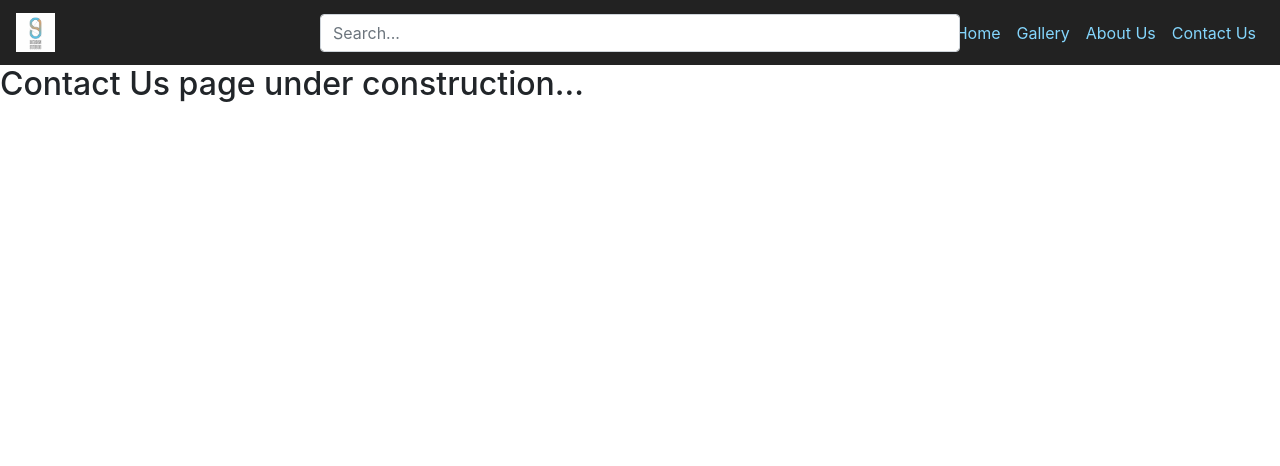
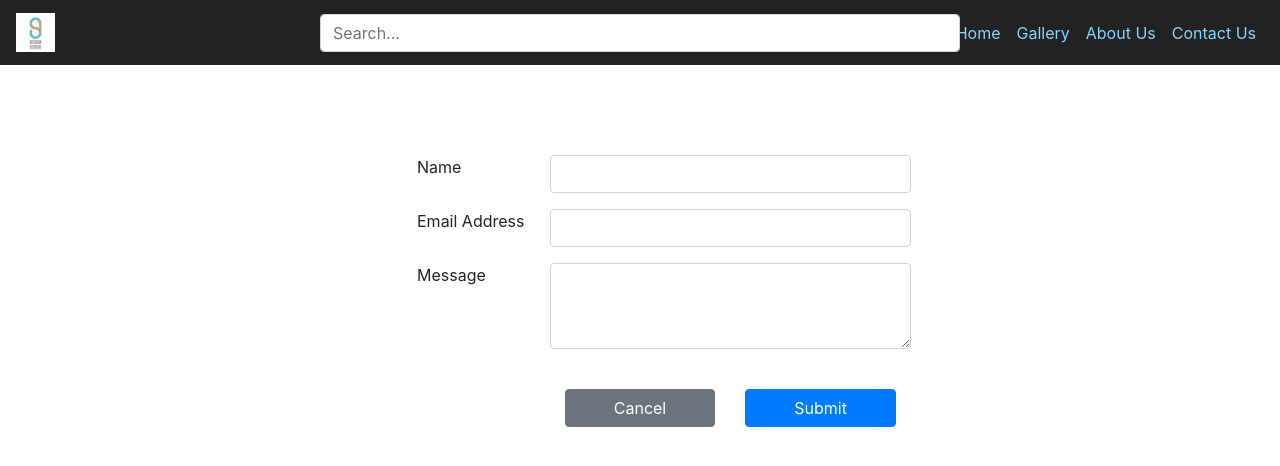
Before and after one commit to deshpandem10/jStudio-project, a React (Create React App) app in the folder code_files/: page /contact in a window 1280 px wide. Shown: the top 466 px of the page. Built offline with nearby package versions, Linux system fonts and the light colour scheme.

Commit message:
Contact us page designed. Form created to hold user name, email address and message. Bootstrap buttons to reset and submit form.

```diff
--- /dev/null
+++ b/code_files/src/Components/ContactPage/Contact.css
@@ -0,0 +1,18 @@
+
+
+/*  IMPORTANT --- ADD MEDIA QUERIES */
+
+.contactUs-page {
+    width: 40%;
+    margin: auto;
+    margin-top: 7%;
+}
+
+.contactForm-label {
+    text-align: start;
+    padding-left: 3em;
+}
+
+#reset-form, #submit-form {
+    width: -webkit-fill-available;
+}
--- a/code_files/src/Components/ContactPage/Contact.js
+++ b/code_files/src/Components/ContactPage/Contact.js
@@ -1,10 +1,38 @@
 import React from 'react';
 import styled from 'styled-components';
 
-import { Form, FormControl } from 'react-bootstrap';
+import './Contact.css';
 
-export const Contact = () => (
-    <div>
-        <h2>Contact Us page under construction...</h2>
-    </div>
-);
+export class Contact extends React.Component {
+
+    render() {
+        return (
+            <div className="contactUs-page">
+                <form id="contact-form">
+                    <div className="row form-group">
+                        <label htmlFor="name" className="col-sm-4 contactForm-label">Name </label>
+                        <input type="text" id="name" className="col-sm-8 form-control" />
+                    </div>
+                    <div className="row form-group">
+                        <label htmlFor="emailAddress" className="col-sm-4 contactForm-label">Email Address </label>
+                        <input type="text" id="emailAddress" className="col-sm-8 form-control" />
+                    </div>
+                    <div className="row form-group">
+                        <label htmlFor="message" className="col-sm-4 contactForm-label">Message </label>
+                        <textarea id="message" className="col-sm-8 form-control" rows="3"></textarea>
+                    </div>
+                    <br/>
+                    <div className="row form-group">
+                        <div className="col-sm-4"></div>
+                        <div className="col-sm-4">
+                            <button className="btn btn-secondary" id="reset-form" type="reset">Cancel</button>
+                        </div>
+                        <div className="col-sm-4">
+                            <button className="btn btn-primary" id="submit-form" type="submit">Submit</button>
+                        </div>
+                    </div>
+                </form>
+            </div>
+        )
+    }
+}
```
